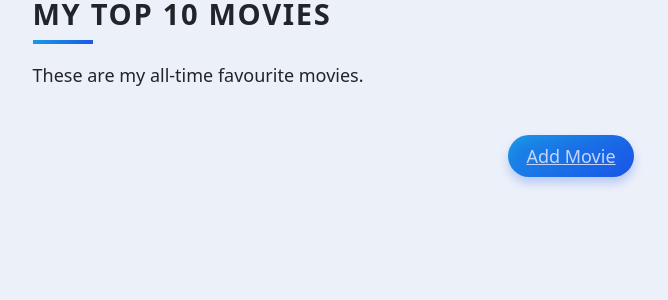
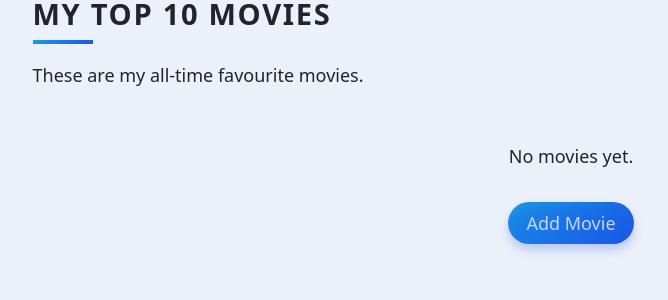
Before and after one commit to hamza3965/top-rank-movies-flask-project, a Flask app: page / in a window 1280 px wide. Shown: the top 300 px of the page, without its empty margins (69-737 px from the left). Run offline with Flask 3, Linux system fonts and the light colour scheme; some libraries are stand-ins or nearby versions.

Commit message:
style-adjust

```diff
--- a/static/css/styles.css
+++ b/static/css/styles.css
@@ -14,6 +14,13 @@
 	 height: 100vh;
 	 background-color: #ecf0f9;
 	 background-attachment: fixed;
+}
+a {
+	 text-decoration: none;
+	 color: inherit;
+}
+a:hover {
+	 color: #ecf0f9;
 }
 .large {
      font-size: 3rem;
@@ -154,6 +161,9 @@
 	 transform-style: preserve-3d;
 	 transition: 300ms ease;
 }
+.button:hover {
+	 background: linear-gradient(135deg, #e61a46, #e61a1a);
+}
  .button:before {
 	 transition: 300ms ease;
 	 position: absolute;
--- a/templates/index.html
+++ b/templates/index.html
@@ -6,7 +6,7 @@
 <div class="container">
   <h1 class="heading">My Top 10 Movies</h1>
   <p class="description">These are my all-time favourite movies.</p>
-
+  {% if movies %}
     {% for movie in movies %}
     <div class="card" >
       <div class="front" style="background-image: url('{{ movie.img_url }}');">
@@ -29,6 +29,9 @@
       </div>
     </div>
     {% endfor %}
+  {% else %}
+    <p class="text-center">No movies yet.</p>
+  {% endif %}
 </div>
 <div class="container text-center add">
 <a href="{{ url_for('add_movie') }}" class="button">Add Movie</a>
```
Also changed, not shown: instance/movies.db. Lines whose indentation alone changed are shown as unchanged.
